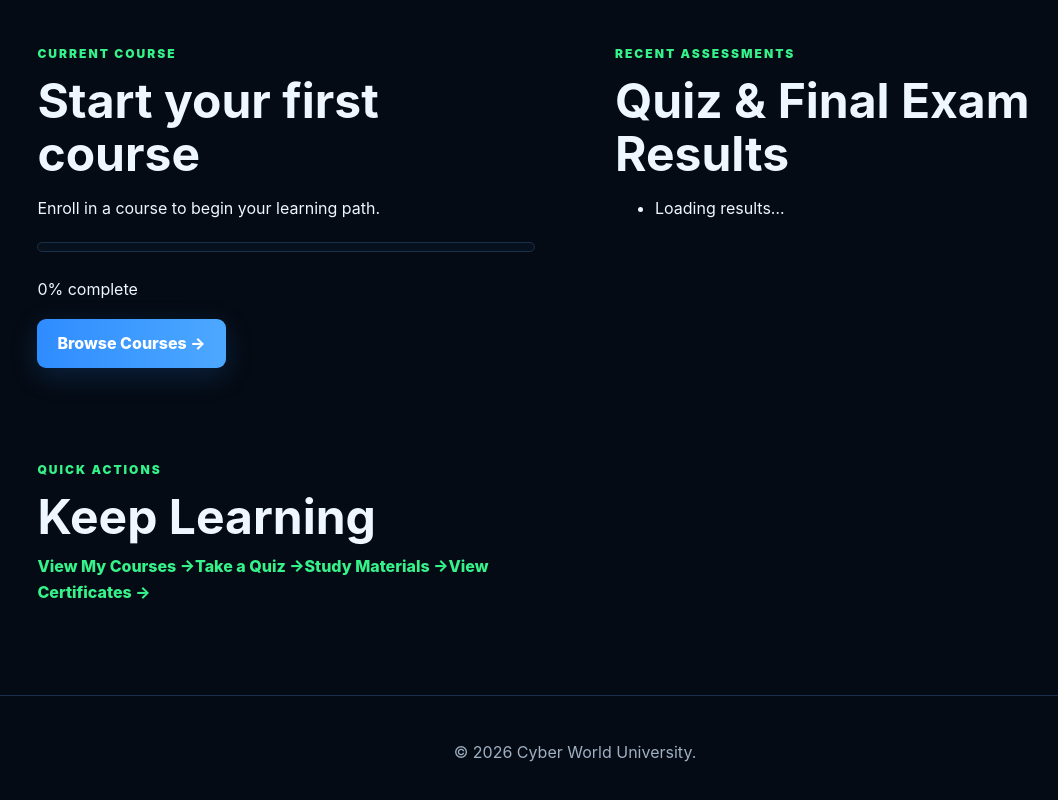
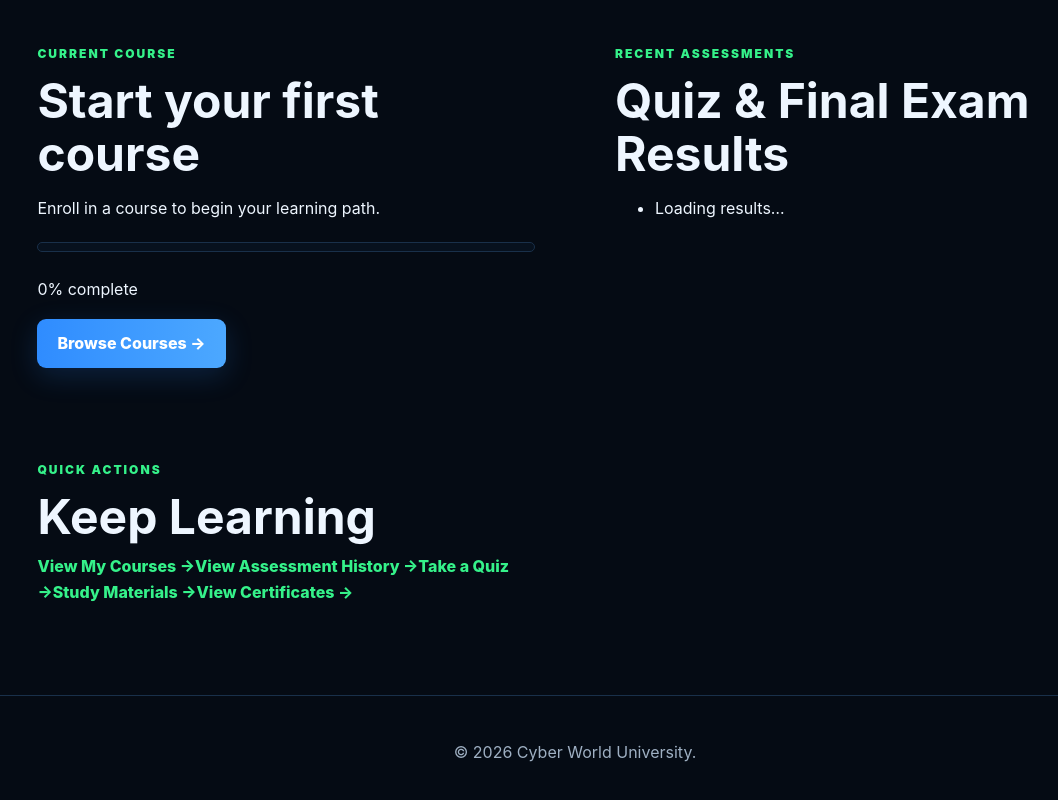
Before and after one commit to cyberworlduniversity/Cyber-World-University, a website: page dashboard.html in a window 1280 px wide. Shown: the part 805-1605 px from the top of the page, without its empty margins (65-1123 px from the left). Drawn offline with Linux system fonts and the light colour scheme.

Commit message:
feat: link dashboard to assessment history

```diff
--- a/dashboard.html
+++ b/dashboard.html
@@ -8,5 +8,5 @@
 <article class="course-card"><span class="icon" data-stat-exam>0%</span><h3>Average Exam Score</h3><p>Based on final exams</p></article><article class="course-card"><span class="icon" data-stat-certificates>0</span><h3>Certificates</h3><p>Server-issued certificates</p></article>
 </div>
 <div class="split dashboard-panels"><div class="dashboard-card"><p class="eyebrow">CURRENT COURSE</p><h2 data-current-course>Start your first course</h2><p data-current-course-copy>Enroll in a course to begin your learning path.</p><div class="progress-track"><span data-current-progress style="width:0%"></span></div><p class="progress-label" data-current-progress-label>0% complete</p><a class="btn" data-current-course-link href="courses.html">Browse Courses →</a></div>
-<div class="dashboard-card dashboard-assessments"><p class="eyebrow">RECENT ASSESSMENTS</p><h2>Quiz & Final Exam Results</h2><ul class="assessment-list" data-recent-assessments><li class="empty-state">Loading results…</li></ul></div><div class="dashboard-card"><p class="eyebrow">QUICK ACTIONS</p><h2>Keep Learning</h2><div class="quick-links"><a class="text-link" href="my-courses.html">View My Courses →</a><a class="text-link" href="quizzes.html">Take a Quiz →</a><a class="text-link" href="materials.html">Study Materials →</a><a class="text-link" href="certificates.html">View Certificates →</a></div></div></div></div></section></main>
+<div class="dashboard-card dashboard-assessments"><p class="eyebrow">RECENT ASSESSMENTS</p><h2>Quiz & Final Exam Results</h2><ul class="assessment-list" data-recent-assessments><li class="empty-state">Loading results…</li></ul></div><div class="dashboard-card"><p class="eyebrow">QUICK ACTIONS</p><h2>Keep Learning</h2><div class="quick-links"><a class="text-link" href="my-courses.html">View My Courses →</a><a class="text-link" href="assessment-history.html">View Assessment History →</a><a class="text-link" href="quizzes.html">Take a Quiz →</a><a class="text-link" href="materials.html">Study Materials →</a><a class="text-link" href="certificates.html">View Certificates →</a></div></div></div></div></section></main>
 <footer><p>© <span id="year"></span> Cyber World University.</p></footer><script src="js/app.js"></script><script src="js/dashboard.js"></script></body></html>
```
